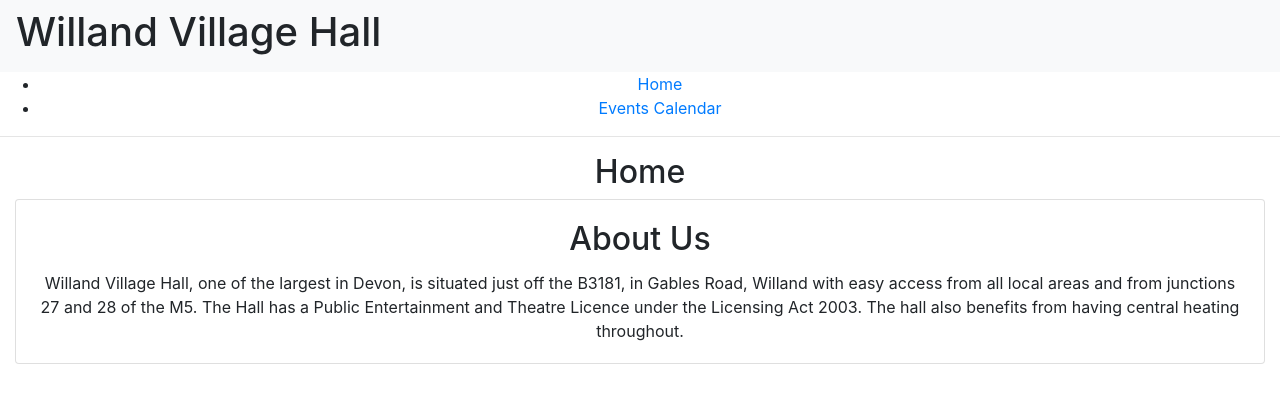
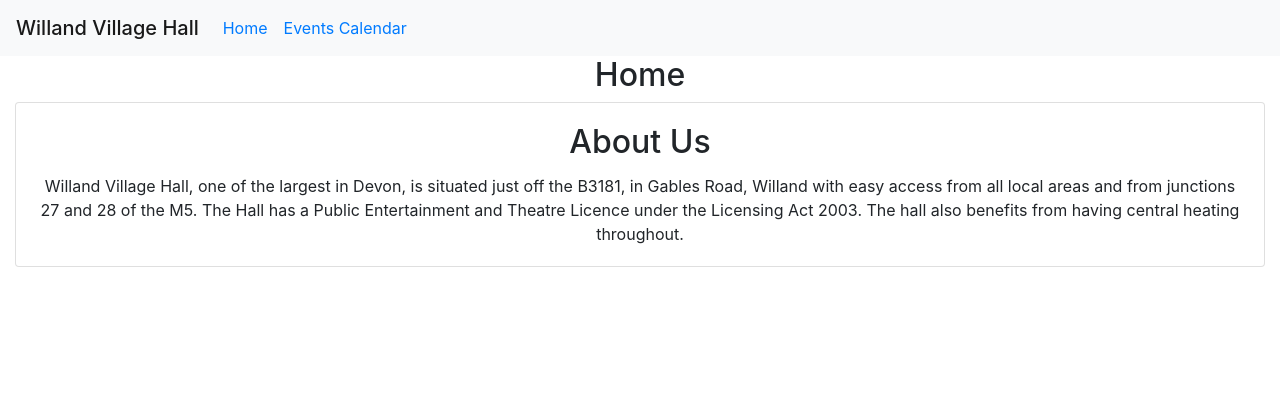
Before and after one commit to themiltonholmes/village-hall, a React (Create React App) app: page / in a window 1280 px wide. Shown: the top 402 px of the page. Built offline with nearby package versions, Linux system fonts and the light colour scheme.

Commit message:
Nicer looking routing

```diff
--- a/src/App.js
+++ b/src/App.js
@@ -2,7 +2,8 @@
 import React, { Component } from 'react';
 import './App.css';
 import { BrowserRouter as Router, Route, Link } from "react-router-dom";
-import Header from './views/header';
+
+//Page Imports
 import Home from './views/HomePage';
 import Calendar from './views/CalendarPage';
 
@@ -10,20 +11,29 @@
   render() {
     return (
       <div className="App">
-        <Header />
         <Router>
         <div>
-          <ul>
-            <li>
-              <Link to="/">Home</Link>
+        <nav className="navbar navbar-expand-lg navbar-light bg-light">
+            <h1 className="navbar-brand mb-0 h1">Willand Village Hall</h1>
+            <button className="navbar-toggler" type="button" data-toggle="collapse" data-target="#navbarSupportedContent" aria-controls="navbarSupportedContent" aria-expanded="false" aria-label="Toggle navigation">
+              <span className="navbar-toggler-icon"></span>
+            </button>
+            <div className="collapse navbar-collapse" id="navbarSupportedContent">
+          <ul className="navbar-nav mr-auto">
+            <li className="nav-item">
+              <span className="nav-link">
+                <Link to="/">Home</Link>
+              </span>
             </li>
-            <li>
+            <li className="nav-item">
+            <span className="nav-link">
               <Link to="/calendar">Events Calendar</Link>
+              </span>
             </li>
           </ul>
 
-          <hr />
-
+          </div>
+        </nav>
           <Route exact path="/" component={Home} />
           <Route exact path="/calendar" component={Calendar} />
         </div>
--- a/src/views/HomePage.js
+++ b/src/views/HomePage.js
@@ -9,7 +9,7 @@
             <div className="card">
                 <div className="card-body">
                     <h2 className="card-title">About Us</h2>
-                    <p class="card-text">
+                    <p className="card-text">
                         Willand Village Hall, one of the largest in Devon, is situated just off the B3181, in Gables Road, Willand with easy access from all local areas and from junctions 27 and 28 of the M5.
                         The Hall has a Public Entertainment and Theatre Licence under the Licensing Act 2003. The hall also benefits from having central heating throughout.
                     </p>
```
